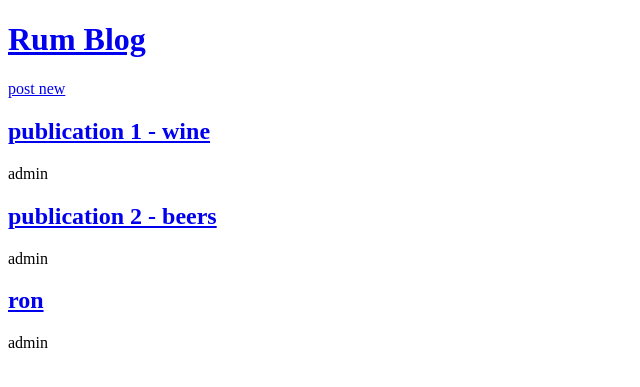
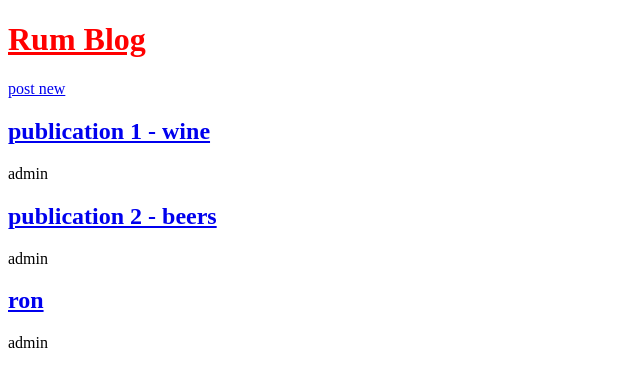
Before and after one commit to katex009/CRUD, a Django app: page / in a window 1280 px wide. Shown: the top 387 px of the page, without its empty margins (0-640 px from the left). Run offline with Django 5.2, Linux system fonts and the light colour scheme; data comes from the database, SQL or seed files in the repository; both versions use the stored data as it was after the commit.

Commit message:
static files added

```diff
--- a/django_project/settings.py
+++ b/django_project/settings.py
@@ -117,6 +117,7 @@ USE_TZ = True
 # https://docs.djangoproject.com/en/5.0/howto/static-files/
 
 STATIC_URL = 'static/'
+STATICFILES_DIRS = [BASE_DIR / "static"]
 
 # Default primary key field type
 # https://docs.djangoproject.com/en/5.0/ref/settings/#default-auto-field
--- /dev/null
+++ b/static/css/style.css
@@ -0,0 +1,3 @@
+header h1 a {
+    color: red;
+}
--- a/templates/base.html
+++ b/templates/base.html
@@ -1,6 +1,8 @@
+{% load static %}
 <!DOCTYPE html>
 <html lang="en">
 <head>
+    <link rel="stylesheet" href="{% static 'css/style.css' %}">
     <title>rum Online</title>
 </head>
 <body>
```
Also changed, not shown: db.sqlite3.
